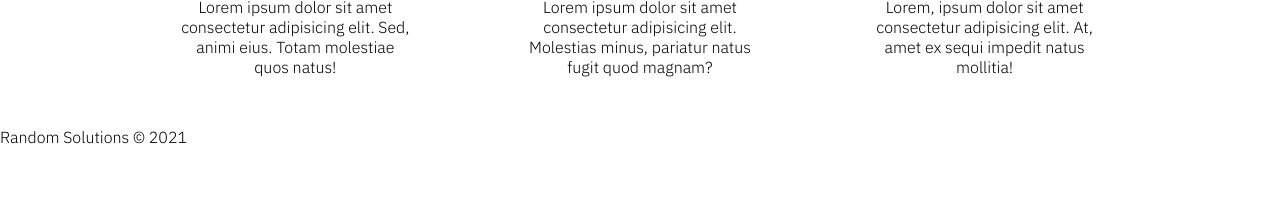
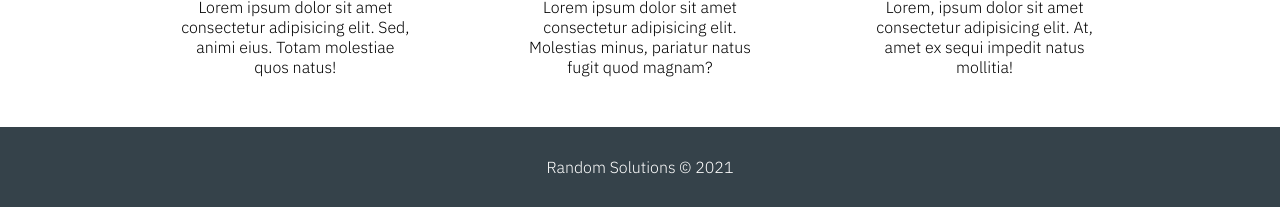
Before and after one commit to Nazaf64/Single-Static-PAge, a plain HTML site: page index.html in a window 1280 px wide. Shown: the part 806-1013 px from the top of the page. Before the commit the page ends 953 px from the top, so only its background shows below. Drawn offline with Linux system fonts and the light colour scheme.

Commit message:
footer design added

```diff
--- a/style.css
+++ b/style.css
@@ -130,6 +130,14 @@ img {
     height: 100px;
 }
 
+footer {
+    color: #fff;
+    background-color: var(--theme-color);
+    text-align: center;
+    padding-top: 30px;
+    padding-bottom: 30px;
+}
+
 
 @media screen and (max-width: 500px) {
     h2 {
```
